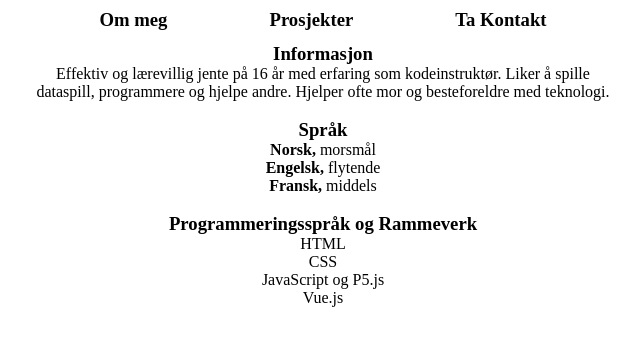
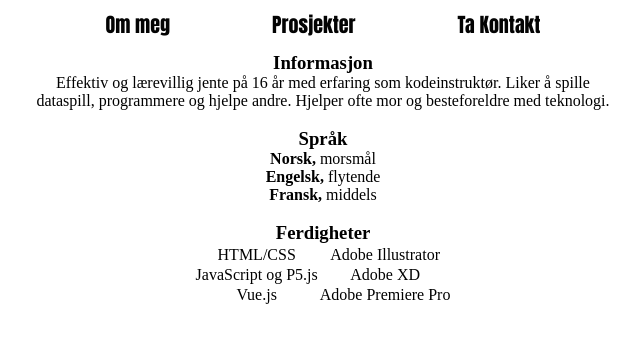
Before and after one commit to fillder/Zandra7.github.io, a plain HTML site: page omMeg.html in a window 1280 px wide. Shown: the part 116-462 px from the top of the page, without its empty margins (317-957 px from the left). Drawn offline with Linux system fonts and the light colour scheme.

Commit message:
Small fixes

```diff
--- a/omMeg.html
+++ b/omMeg.html
@@ -1,15 +1,5 @@
 <!DOCTYPE html>
 <html lang="en">
-    <head>
-        <meta charset="UTF-8">
-        <meta http-equiv="X-UA-Compatible" content="IE=edge">
-        <meta name="viewport" content="width=device-width, initial-scale=1.0">
-        <title>Sandra Elise Eng</title>
-        <link rel="stylesheet" href="style.css">
-    </head>
-    <body>
-        <!DOCTYPE html>
-    <html lang="en">
     <head>
         <meta charset="UTF-8">
         <meta http-equiv="X-UA-Compatible" content="IE=edge">
@@ -23,9 +13,9 @@
 
             <table>
                 <tr>
-                    <th><a href=""><h3>Om meg</h3></a></th>
-                    <th><a href="prosjekter.html"><h3>Prosjekter</h3></a></th>
-                    <th><a href="taKontakt.html"><h3>Ta Kontakt</h3></a></th>
+                    <th><a href=""><h2>Om meg</h2></a></th>
+                    <th><a href="prosjekter.html"><h2>Prosjekter</h2></a></th>
+                    <th><a href="taKontakt.html"><h2>Ta Kontakt</h2></a></th>
                 </tr>
             </table>
 
@@ -39,11 +29,21 @@
             <p><b>Fransk,</b> middels</p>
             <br>
 
-            <h3>Programmeringsspråk og Rammeverk</h3>
-            <p>HTML</p>
-            <p>CSS</p>
-            <p>JavaScript og P5.js</p>
-            <p>Vue.js</p>
+            <h3>Ferdigheter</h3>
+            <table>
+                <tr>
+                    <td><p>HTML/CSS</p></td>
+                    <td><p>Adobe Illustrator</p></td>
+                </tr>
+                <tr>
+                    <td>JavaScript og P5.js</td>
+                    <td>Adobe XD</td>
+                </tr>
+                <tr>
+                    <td>Vue.js</td>
+                    <td>Adobe Premiere Pro</td>
+                </tr>
+            </table>
 
         </div>
     </body>
--- a/style.css
+++ b/style.css
@@ -8,9 +8,13 @@
     text-align: center;
 }
 
-h1, h2{
+h1, h2 {
    font-family:Impact, Haettenschweiler, 'Arial Narrow Bold', sans-serif;
    text-align: center;
+}
+
+h2 {
+    font-size: 20px;
 }
 
 /* p {
@@ -18,12 +22,15 @@ h1, h2{
 } */
 
 table {
+    text-align: center;
     margin: auto;
-    /* font-family: 'Courier New', Courier, monospace; */
+    /*font-family: 'Courier New', Courier, monospace; */
 }
 
-th {
+th, tr {
+    border: 10px;
     padding: 10px 50px;
+    text-align: center;
 }
 
 a {
@@ -42,3 +49,7 @@ a {
     padding: 20px;
     text-align: center;
 }
+
+table, tr, td {
+    margin-left: auto;
+}
```
Also changed, not shown: index.html (+1 -1 lines), prosjekter.html (+1 -1 lines).
